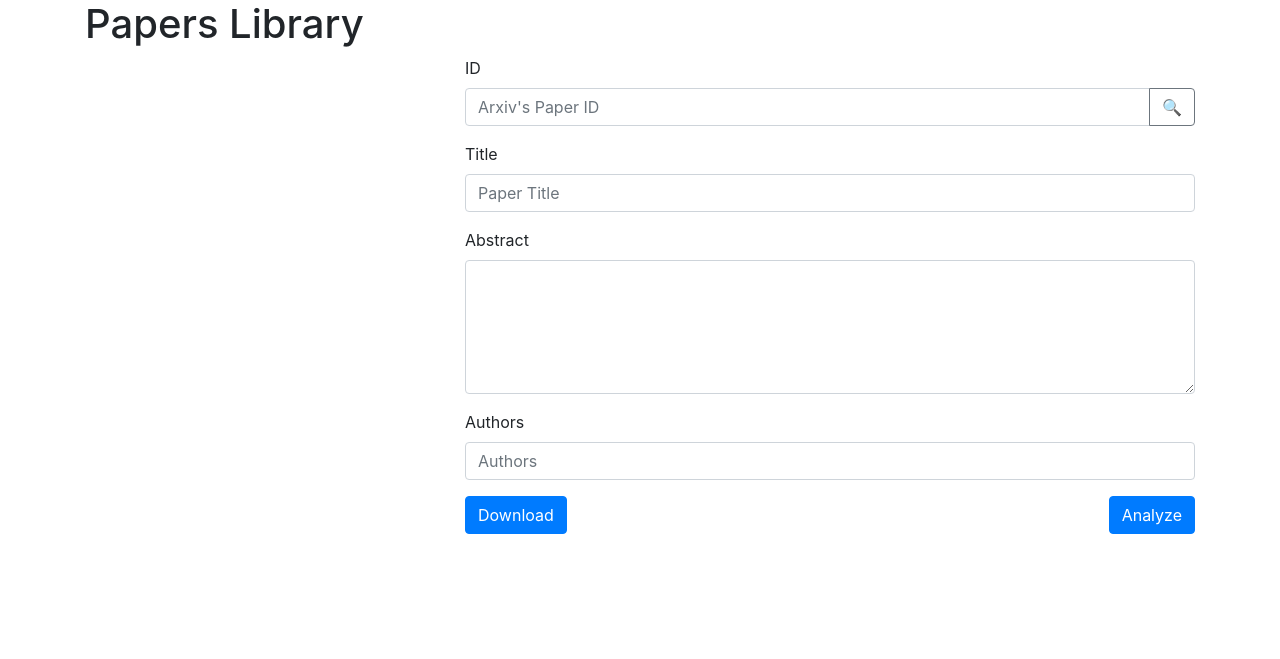
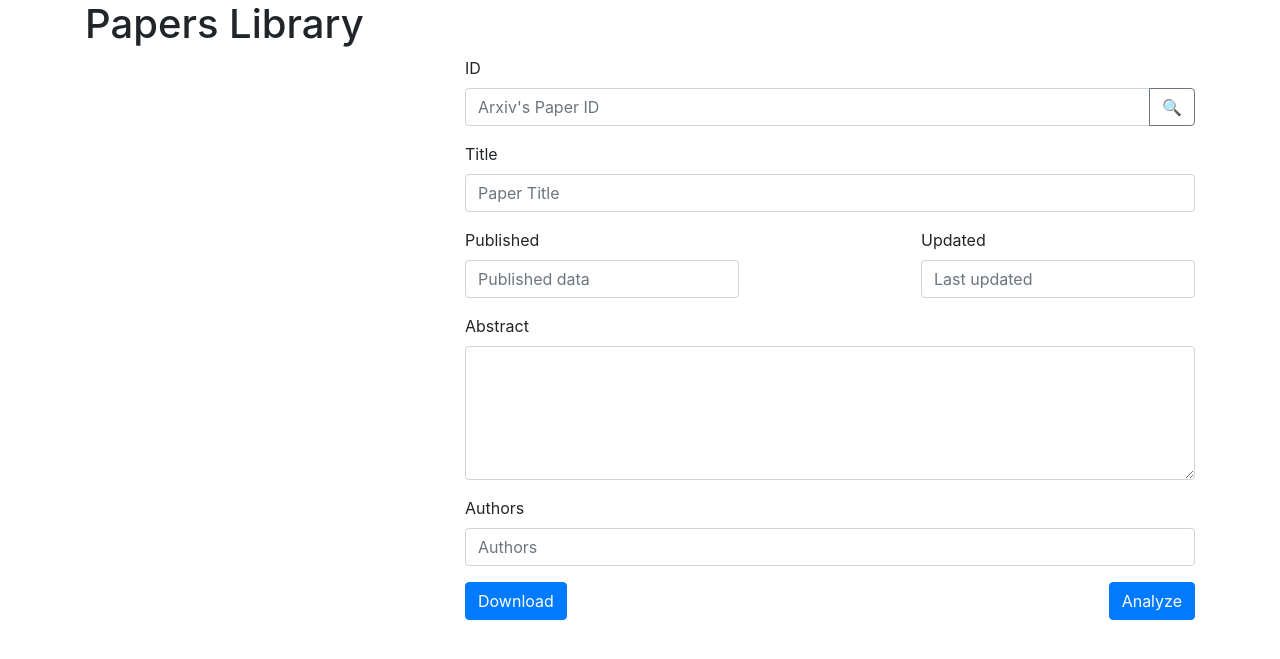
Before and after one commit to davamix/papers-library, a Flask app: template app/src/templates/main.html in a window 1280 px wide. Shown: the top 659 px of the page. Run offline with Flask 2, Linux system fonts and the light colour scheme; the template is opened without the code that fills it, so the values that code supplies are empty; some libraries are stand-ins or nearby versions.

Commit message:
Added published and updated dates. Notify when searching. Search first in DB, then in Arxiv

```diff
--- a/app/src/main.py
+++ b/app/src/main.py
@@ -43,7 +43,7 @@ def after_request(response):
     return response
 
 app.add_url_rule("/library", view_func=LibraryController.as_view("library", socket=socketio, database_service=database_service))
-app.add_url_rule("/search", view_func=SearchController.as_view("search"))
+app.add_url_rule("/search", view_func=SearchController.as_view("search", socket=socketio, database_service=database_service))
 app.add_url_rule("/save", view_func=SaveController.as_view("save"))
 
 if __name__ == "__main__":
--- a/app/src/templates/main.html
+++ b/app/src/templates/main.html
@@ -42,18 +42,40 @@
                                             <button type="button" class="btn btn-outline-secondary" id="btnSearch">&#x1F50D;</button>
                                         </div>
                                     </div>
+                                    <!-- Notification panels -->
                                     <div class="alert alert-danger alert-dismissible fade show" role="alert" id="not-found-alert">
                                         Paper not found
                                         <button type="button" class="close" data-dismiss="alert" aria-label="Close">
                                             <span aria-hidden="true">&times;</span>
                                         </button>
                                     </div>
+                                    <div class="alert alert-info alert-dismissible fade show" role="alert" name="searching-alert" id="searching-alert">
+                                        Searching...
+                                        <button type="button" class="close" data-dismiss="alert" aria-label="Close">
+                                            <span aria-hidden="true">&times;</span>
+                                        </button>
+                                    </div>
+
                                 </div>
 
                                 <!-- Title -->
                                 <div class="form-group">
                                     <label for="title">Title</label>
                                     <input type="text" class="form-control" name="title" id="title" placeholder="Paper Title">
+                                </div>
+
+                                <!-- Dates -->
+                                <div class="form-group">
+                                    <div class="row justify-content-between">
+                                        <div class="col-auto mr-auto">
+                                            <label for="published">Published</label>
+                                            <input type="text" class="form-control" name="published" id="published" placeholder="Published data">
+                                        </div>
+                                        <div class="col-auto">
+                                            <label for="updated">Updated</label>
+                                            <input type="text" class="form-control" name="updated" id="updated" placeholder="Last updated">
+                                        </div>
+                                    </div>
                                 </div>
 
                                 <!-- Abstract -->
@@ -135,7 +157,13 @@
 
             $("#paper_list").append(new_item);
         }
+    </script>
+
+    <script>
         $(document).ready(function(){
+            $("#not-found-alert").hide();
+            $("#searching-alert").hide();
+
             var socket = io.connect("http://" + document.domain + ":" + location.port);
 
             // Configure socket events
@@ -144,7 +172,12 @@
                 data.forEach(x => add_item(x));
             });
 
-            $("#not-found-alert").hide();
+            socket.on("searching", function(msg){
+                $("#searching-alert").text(msg);
+                $("#searching-alert").fadeTo(2000, 500).slideUp(500, function(){
+                    $("#searching-alert").slideUp(500);
+                });
+            });
 
             socket.emit("load_papers");
         });
@@ -152,10 +185,7 @@
         // Search button
         $("#btnSearch").on("click", function(e){
             // Disable search button while searching
-            $(this).attr("disabled", true)
-                .removeClass("btn btn-outline-secondary")
-                .addClass("progress-bar progress-bar-striped progress-bar-animated bg-info")
-                .html("Searching...");
+            $(this).attr("disabled", true);
 
             paperId = $("#formPaper").find("input[name='paper_id']").val()
             data = {"paperId": paperId}
@@ -166,6 +196,8 @@
 
             // Process response
             request.onload = function(){
+                $("#searching-alert").hide();
+
                 // Paper not found alert
                 if(request.responseText == ""){
                     $("#not-found-alert").fadeTo(2000, 500).slideUp(500, function(){
@@ -176,6 +208,8 @@
                     data = JSON.parse(request.responseText)
 
                     $("#formPaper").find("input[name='title']").val(data["title"])
+                    $("#formPaper").find("input[name='published']").val(data["published"])
+                    $("#formPaper").find("input[name='updated']").val(data["updated"])
                     $("#abstract").val(data["abstract"])
                     $("#formPaper").find("input[name='authors']").val(data["authors"])
                     $("#btnDownload")
@@ -200,6 +234,8 @@
             data = {
                 "paper_id": $("#formPaper").find("input[name=paper_id").val(),
                 "title": $("#formPaper").find("input[name=title").val(),
+                "published": $("$formPaper").find("input[name='published']").val(),
+                "updated": $("formPaper").find("input[name='updated']").val(),
                 "abstract": $("#formPaper").find("input[name=abstract").val(),
                 "authors": $("#formPaper").find("input[name=authors").val().split(","),
                 "notes": $("#formPaper").find("input[name=notes").val()
```
Also changed, not shown: app/src/controllers/search.py (+43 -22 lines), app/src/services/database.py (+6 -1 lines).
